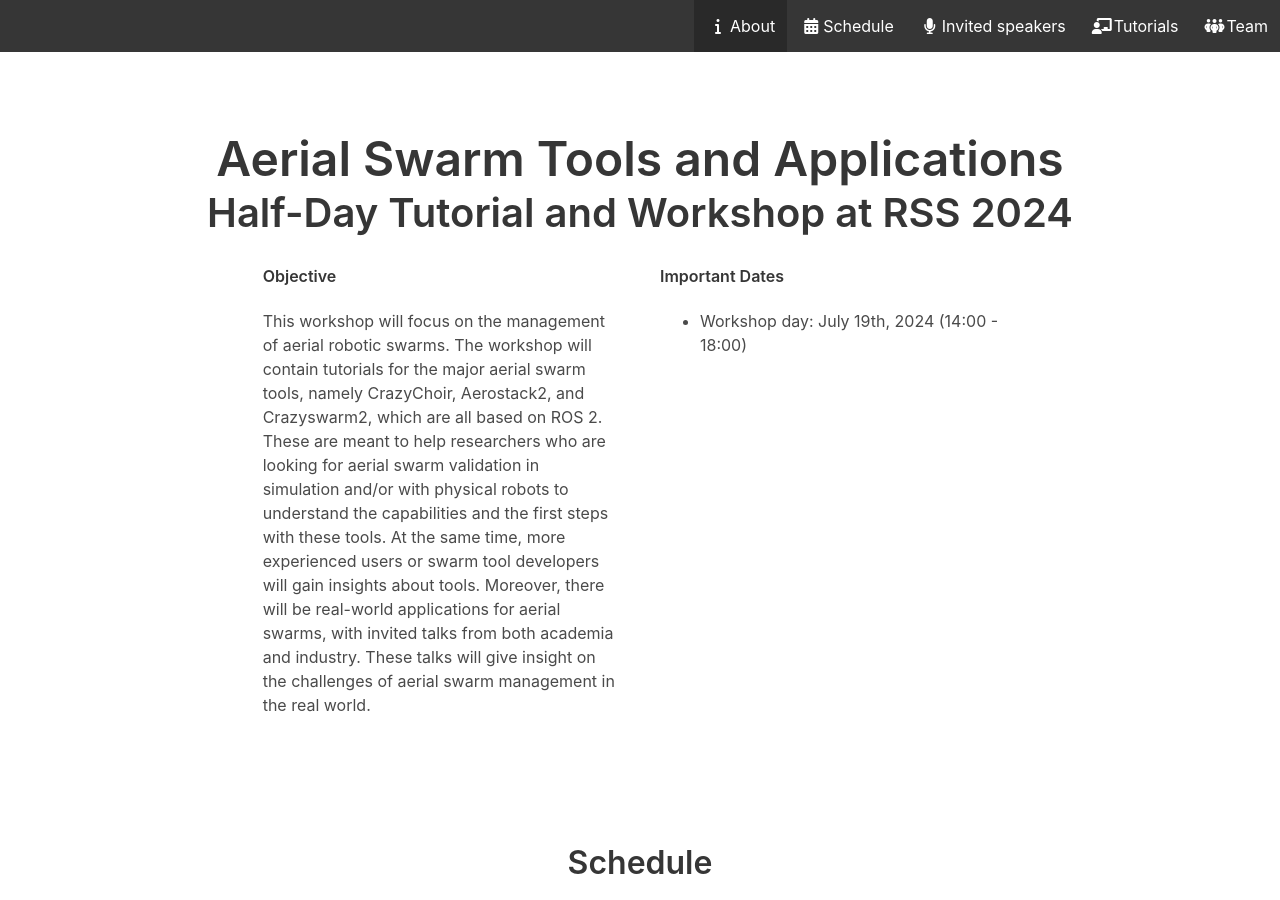
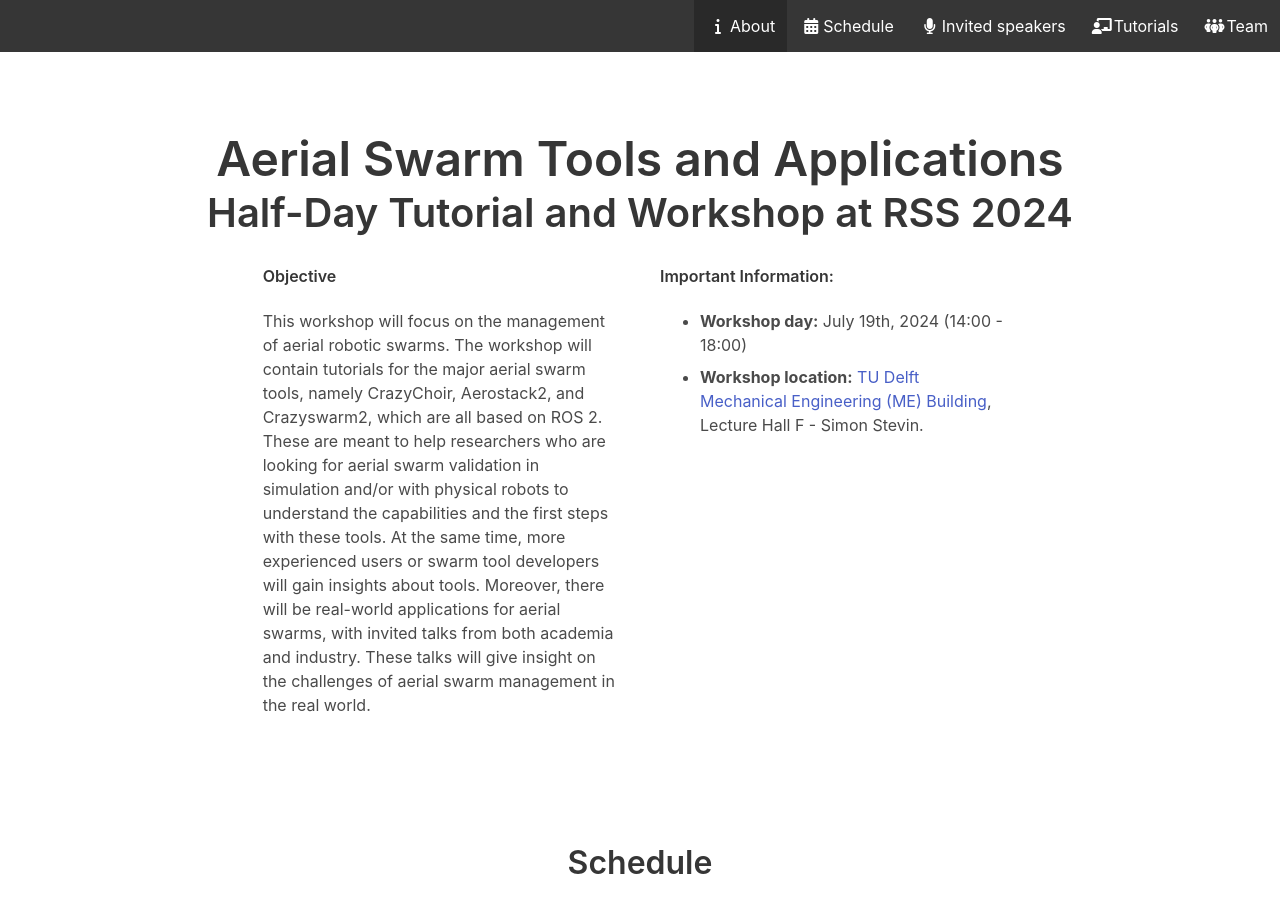
Before and after one commit to IMRCLab/workshop-aerial-swarms-rss2024, a Jekyll site: the page built from index.html, in a window 1280 px wide and 900 px high. Built offline with Jekyll 4.4.1, drawn with Linux system fonts in a browser that asks for light colours.

Commit message:
add WS location

```diff
--- a/index.html
+++ b/index.html
@@ -47,7 +47,7 @@ title: Aerial Swarm Tools and Applications
           </ul>
           -->
 
-          <h2 class="subtitle is-6">Important Dates</h2>
+          <h2 class="subtitle is-6">Important Information:</h2>
 
           <ul>
             <!-- <li>
@@ -61,7 +61,10 @@ title: Aerial Swarm Tools and Applications
               <s>Camera-ready paper: May 5, 2023 (Pacific Time)</s>
             </li> -->
             <li>
-              Workshop day: July 19th, 2024 (14:00 - 18:00)
+              <b>Workshop day:</b> July 19th, 2024 (14:00 - 18:00)
+            </li>
+            <li>
+              <b>Workshop location:</b> <a href="https://map.tudelftcampus.nl/nl/poi/mechanical-engineering-me/">TU Delft Mechanical Engineering (ME) Building</a>, Lecture Hall F - Simon Stevin.
             </li>
           </ul>
 
```
